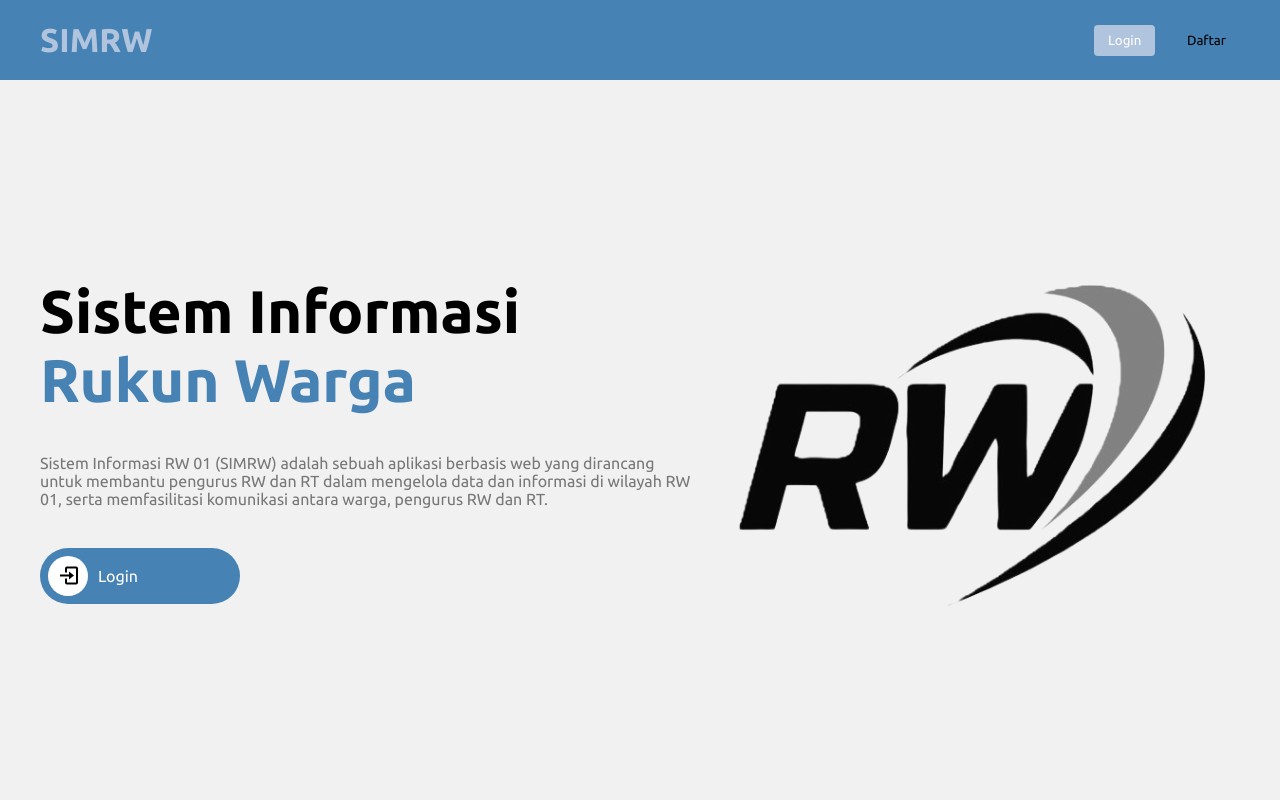
After one commit to Shin2Dev/SIMRW, a Laravel app: page /landing in a window 1280 px wide. The commit adds this page. Run offline with Laravel 10, Linux system fonts and the light colour scheme.

Commit message:
Update Landing Page

```diff
--- /dev/null
+++ b/laravel/resources/views/landing.blade.php
@@ -0,0 +1,45 @@
+<!DOCTYPE html>
+<html lang="en">
+
+<head>
+    <meta charset="UTF-8">
+    <meta name="viewport" content="width=device-width, initial-scale=1.0">
+    <link href='https://unpkg.com/boxicons@2.1.4/css/boxicons.min.css' rel='stylesheet'>
+    <link rel="stylesheet" href="assets/css/landing.css">
+    <title>Landing</title>
+</head>
+
+<body>
+
+    <nav>
+        <a href="#" class="logo">SIMRW</a>
+        <div class="links">
+        </div>
+
+        <div class="login">
+            <a href="{{ url('/login') }}">
+                <button class="signup">Login</button>
+            </a>
+            <a href="{{ url('/register') }}">
+                <button>Daftar</button>
+            </a>
+        </div>
+
+    </nav>
+
+    <header>
+        <div class="left">
+            <h1>Sistem Informasi <span>Rukun Warga</span></h1>
+            <p>Sistem Informasi RW 01 (SIMRW) adalah sebuah aplikasi berbasis web yang dirancang untuk membantu pengurus RW dan RT dalam mengelola data dan informasi di wilayah RW 01, serta memfasilitasi komunikasi antara warga, pengurus RW dan RT.
+            </p>
+            <a href="{{ url('/login') }}">
+                <i class='bx bx-log-in'></i>
+                <span>Login</span>
+            </a>
+        </div>
+        <img src="assets/imgs/header.png">
+    </header>
+
+</body>
+
+</html>
--- a/laravel/resources/views/rt/indexrt.blade.php
+++ b/laravel/resources/views/rt/indexrt.blade.php
@@ -5,7 +5,7 @@
     <meta charset="UTF-8">
     <meta http-equiv="X-UA-Compatible" content="IE=edge">
     <meta name="viewport" content="width=device-width, initial-scale=1.0">
-    <title>Sirw</title>
+    <title>Dashboard RT</title>
     <link rel="preconnect" href="https://fonts.googleapis.com">
     <link rel="preconnect" href="https://fonts.gstatic.com" crossorigin>
     <link href="https://fonts.googleapis.com/css2?family=Poppins:wght@300;400;700&display=swap" rel="stylesheet">
@@ -22,7 +22,7 @@
             <ul>
                 <li>
                     <a href="{{ url('/dashboardrt') }}" style="left: -8px;">
-                        <h2 class="title" style="text-align: center;">SIRW</h2>
+                        <h2 class="title" style="text-align: center;">SIMRW</h2>
                     </a>
                 </li>
 
--- a/laravel/routes/web.php
+++ b/laravel/routes/web.php
@@ -30,6 +30,10 @@ Route::get('/register', function () {
     return view('register');
 });
 
+Route::get('/landing', function () {
+    return view('landing');
+});
+
 Route::group(['namespace' => 'App\Http\Controllers'], function () {
     Route::get('/dashboardrt', 'PagesControllerRT@dashboardrt')->name('pages.dashboardrt');
 });
```
Also changed, not shown: laravel/app/Http/Controllers/PagesControllerRT.php (+7 -0 lines), laravel/public/assets/css/landing.css (added).
